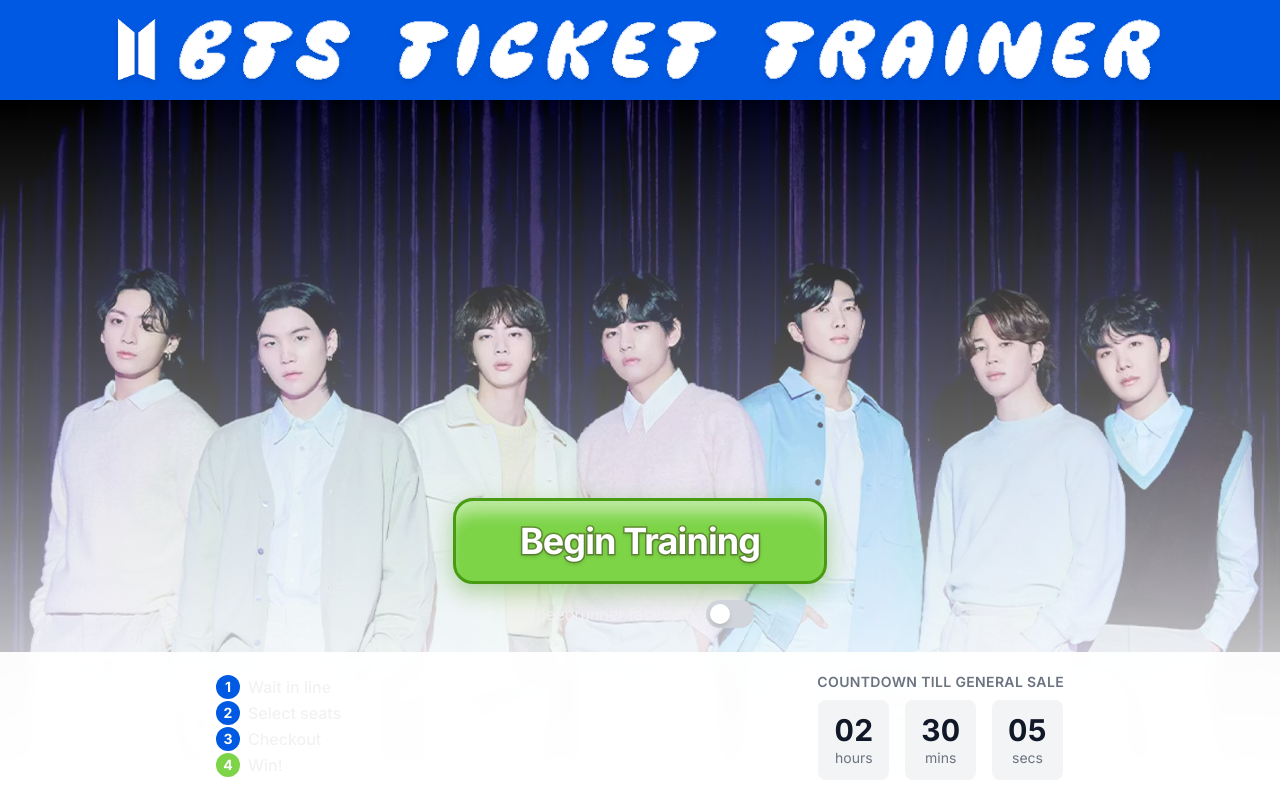
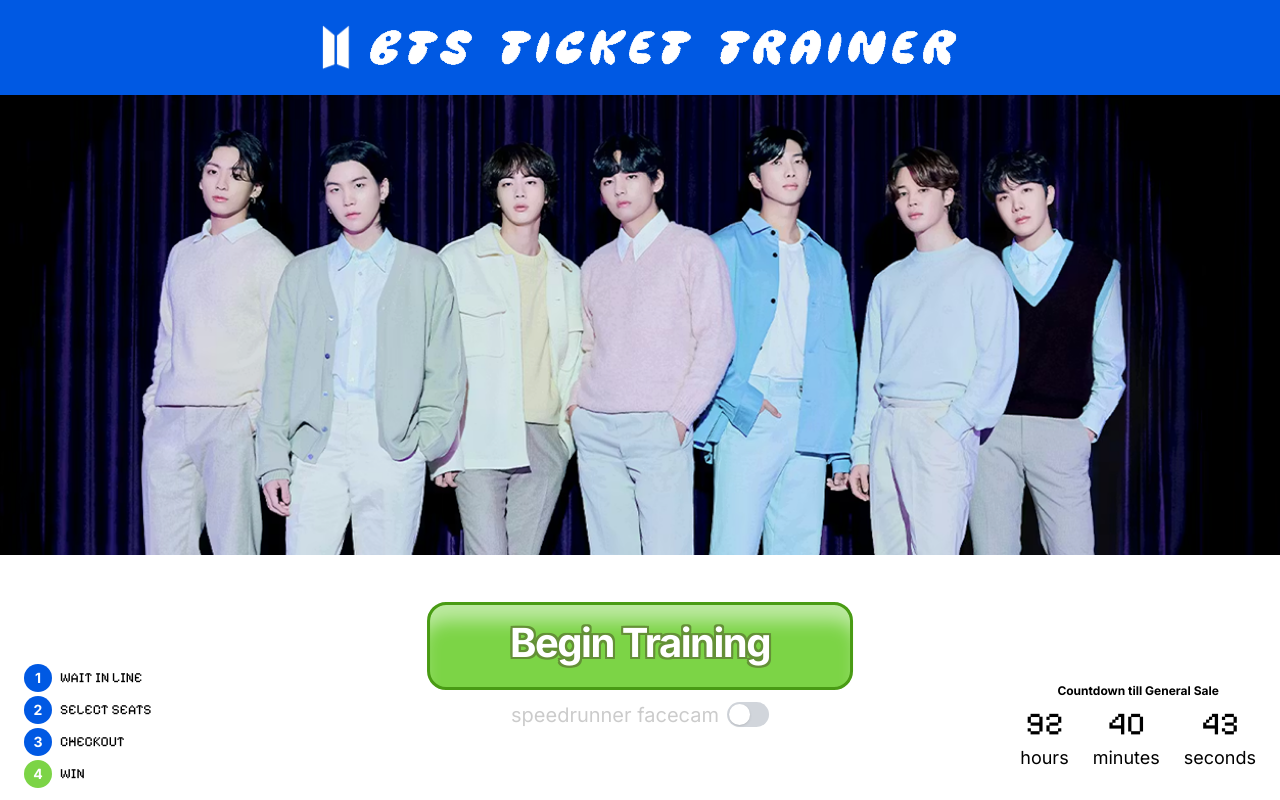
Before and after one commit to Sp00nzzz/btstraining, a Next.js app: page / in a window 1280 px wide. Built offline with nearby package versions, Linux system fonts and the light colour scheme; no server answers; the database is empty.

Commit message:
character select

```diff
--- a/src/app/character-select/page.tsx
+++ /dev/null
@@ -1,95 +0,0 @@
-"use client";
-
-import { useState } from "react";
-import { useRouter } from "next/navigation";
-import CharacterSelect from "@/components/CharacterSelect";
-
-const imgBTSLogo = "/splash/bts-logo-blue.png";
-const imgTicketTrainerText = "/splash/bts-ticket-trainer-text.png";
-
-export default function CharacterSelectPage() {
-  const router = useRouter();
-  const [selectedCharacter, setSelectedCharacter] = useState<number | null>(null);
-  const [selectedName, setSelectedName] = useState<string>("");
-
-  const handleSelect = (index: number, name: string) => {
-    setSelectedCharacter(index);
-    setSelectedName(name);
-  };
-
-  const handleContinue = () => {
-    if (selectedCharacter !== null) {
-      // Store selected character in sessionStorage
-      sessionStorage.setItem("selected_character", selectedCharacter.toString());
-      sessionStorage.setItem("selected_character_name", selectedName);
-      router.push("/");
-    }
-  };
-
-  return (
-    <div className="fixed inset-0 z-[100] overflow-hidden bg-white flex flex-col">
-      {/* Blue Header Bar */}
-      <div className="relative h-[90px] md:h-[145px] bg-[#0059e3] flex-shrink-0">
-        {/* BTS Logo */}
-        <div className="absolute left-4 md:left-8 top-1/2 -translate-y-1/2 h-[50px] md:h-[100px] w-[32px] md:w-[65px]">
-          <img
-            src={imgBTSLogo}
-            alt="BTS"
-            className="h-full w-full object-contain"
-          />
-        </div>
-
-        {/* BTS TICKET TRAINER Text */}
-        <div className="absolute left-1/2 -translate-x-1/2 top-1/2 -translate-y-1/2 h-[40px] md:h-[78px] w-auto">
-          <img
-            src={imgTicketTrainerText}
-            alt="BTS TICKET TRAINER"
-            className="h-full w-auto object-contain mix-blend-plus-lighter"
-          />
-        </div>
-      </div>
-
-      {/* Main Content */}
-      <div className="flex-1 flex flex-col overflow-hidden">
-        {/* Title */}
-        <div className="text-center py-4 md:py-6">
-          <h1 className="text-2xl md:text-4xl font-bold text-black font-[var(--font-pixelify-sans)]">
-            SELECT YOUR BIAS
-          </h1>
-          <p className="text-sm md:text-lg text-gray-600 mt-1">
-            Click on a member to select
-          </p>
-        </div>
-
-        {/* Character Select Area */}
-        <div className="flex-1 flex items-center justify-center px-4 overflow-hidden">
-          <div className="w-full max-w-6xl">
-            <CharacterSelect
-              onSelect={handleSelect}
-              selectedCharacter={selectedCharacter}
-            />
-          </div>
-        </div>
-
-        {/* Bottom Controls */}
-        <div className="flex-shrink-0 bg-white px-4 md:px-6 py-4 md:py-6 flex justify-center">
-          <button
-            onClick={handleContinue}
-            disabled={selectedCharacter === null}
-            className={`rounded-[19px] px-12 md:px-20 py-4 md:py-6 transition-all ${
-              selectedCharacter !== null
-                ? "bg-[#7cd446] border-[3px] border-[#499b14] shadow-[inset_0px_24px_18px_-8px_rgba(255,255,255,0.5)] hover:brightness-105 active:scale-95"
-                : "bg-gray-300 border-[3px] border-gray-400 cursor-not-allowed"
-            }`}
-          >
-            <span className={`text-xl md:text-[40px] font-bold tracking-[-1.5px] font-[var(--font-nunito)] ${
-              selectedCharacter !== null ? "text-white" : "text-gray-500"
-            }`}>
-              {selectedCharacter !== null ? `Continue with ${selectedName}` : "Select a Member"}
-            </span>
-          </button>
-        </div>
-      </div>
-    </div>
-  );
-}
--- a/src/components/CharacterSelect.tsx
+++ b/src/components/CharacterSelect.tsx
@@ -4,12 +4,23 @@
 
 const CHARACTER_NAMES = [
   "Jungkook",
-  "Jimin",
+  "Suga",
+  "Jin",
   "V",
   "RM",
+  "Jimin",
   "J-Hope",
-  "Suga",
-  "Jin",
+];
+
+// Approximate horizontal positions (as percentage from left) for each character's name tag
+const CHARACTER_POSITIONS = [
+  { x: 7, y: 15 },   // Jungkook
+  { x: 20, y: 15 },  // Suga
+  { x: 33, y: 12 },  // Jin
+  { x: 46, y: 10 },  // V
+  { x: 59, y: 12 },  // RM
+  { x: 72, y: 15 },  // Jimin
+  { x: 88, y: 15 },  // J-Hope
 ];
 
 const CHARACTER_COUNT = 7;
@@ -138,7 +149,7 @@
   return (
     <div
       ref={containerRef}
-      className="relative w-full aspect-[1280/560] overflow-hidden cursor-pointer"
+      className="relative w-full aspect-[1280/720] md:aspect-[1280/560] overflow-hidden cursor-pointer"
       onClick={handleClick}
       onMouseMove={handleMouseMove}
       onMouseLeave={handleMouseLeave}
@@ -147,7 +158,7 @@
       <img
         src="/characters/bg.png"
         alt=""
-        className="absolute inset-0 w-full h-full object-cover object-top pointer-events-none"
+        className="absolute inset-0 w-full h-full object-cover object-center md:object-top pointer-events-none"
         draggable={false}
       />
 
@@ -166,7 +177,7 @@
             <img
               src={`/characters/${num}.png`}
               alt={CHARACTER_NAMES[index]}
-              className="absolute inset-0 w-full h-full object-cover object-top transition-all duration-200"
+              className="absolute inset-0 w-full h-full object-cover object-center md:object-top transition-all duration-200"
               style={{
                 // Dim non-selected characters when one is selected
                 filter: hasSelection && !isSelected
@@ -183,7 +194,7 @@
               <img
                 src={`/characters/${num}.png`}
                 alt=""
-                className="absolute inset-0 w-full h-full object-cover object-top"
+                className="absolute inset-0 w-full h-full object-cover object-center md:object-top"
                 style={{
                   filter: "brightness(1.2) sepia(1) saturate(4) hue-rotate(260deg)",
                   mixBlendMode: "overlay",
@@ -198,7 +209,7 @@
               <img
                 src={`/characters/${num}.png`}
                 alt=""
-                className="absolute inset-0 w-full h-full object-cover object-top"
+                className="absolute inset-0 w-full h-full object-cover object-center md:object-top"
                 style={{
                   filter: "brightness(1.5) blur(10px) sepia(1) saturate(3) hue-rotate(260deg)",
                   mixBlendMode: "screen",
@@ -213,7 +224,7 @@
 
       {/* Character name display */}
       {(selectedCharacter !== null || hoveredCharacter !== null) && (
-        <div className="absolute bottom-4 left-1/2 -translate-x-1/2 bg-black/70 text-white px-6 py-2 rounded-full font-[var(--font-nunito)] text-lg md:text-2xl font-bold pointer-events-none">
+        <div className="absolute bottom-[120px] left-1/2 -translate-x-1/2 bg-black/70 text-white px-4 md:px-6 py-1.5 md:py-2 rounded-full font-[var(--font-nunito)] text-base md:text-2xl font-bold pointer-events-none whitespace-nowrap">
           {CHARACTER_NAMES[selectedCharacter ?? hoveredCharacter!]}
         </div>
       )}
--- a/src/components/SplashScreen.tsx
+++ b/src/components/SplashScreen.tsx
@@ -1,11 +1,11 @@
 "use client";
 
 import { useState, useEffect } from "react";
-import { motion } from "framer-motion";
 import { useFacecamStore } from "@/components/Facecam";
+import LeaderboardBanner from "@/components/LeaderboardBanner";
+import CharacterSelect from "@/components/CharacterSelect";
 
-// Image assets from public/splash folder
-const imgBTSGroup = "/splash/bts-group.png";
+// Image assets from public/splash2 folder
 const imgBTSLogo = "/splash2/bts-logo-white.png";
 const imgTicketTrainerText = "/splash2/header-text.png";
 
@@ -13,198 +13,171 @@
   onStart: () => void;
 }
 
-// Helper to zero-pad numbers
-const padNumber = (num: number): string => num.toString().padStart(2, "0");
-
 export default function SplashScreen({ onStart }: SplashScreenProps) {
   const { isCameraEnabled, toggleCamera } = useFacecamStore();
-  const [isLoaded, setIsLoaded] = useState(false);
+  const [selectedCharacter, setSelectedCharacter] = useState<number | null>(null);
+  const [selectedName, setSelectedName] = useState<string>("");
 
-  // Countdown timer state
-  const [countdown, setCountdown] = useState({ hours: 2, minutes: 30, seconds: 10 });
+  // Countdown timer state - countdown to Sat, Jan 24 @ 1:00 PM EST
+  // EST is UTC-5, so 1:00 PM EST = 18:00 UTC
+  const TARGET_DATE = new Date('2026-01-24T18:00:00Z');
 
-  // Set loaded state after mount for entrance animations
-  useEffect(() => {
-    setIsLoaded(true);
-  }, []);
+  const [countdown, setCountdown] = useState<{ hours: number; minutes: number; seconds: number } | null>(null);
+
+  const handleCharacterSelect = (index: number, name: string) => {
+    setSelectedCharacter(index);
+    setSelectedName(name);
+  };
 
   useEffect(() => {
-    const timer = setInterval(() => {
-      setCountdown((prev) => {
-        let { hours, minutes, seconds } = prev;
+    const calculateTimeRemaining = () => {
+      const now = new Date();
+      const diff = TARGET_DATE.getTime() - now.getTime();
 
-        if (seconds > 0) {
-          seconds--;
-        } else if (minutes > 0) {
-          minutes--;
-          seconds = 59;
-        } else if (hours > 0) {
-          hours--;
-          minutes = 59;
-          seconds = 59;
+      if (diff <= 0) {
+        return { hours: 0, minutes: 0, seconds: 0 };
       }
 
+      const hours = Math.floor(diff / (1000 * 60 * 60));
+      const minutes = Math.floor((diff % (1000 * 60 * 60)) / (1000 * 60));
+      const seconds = Math.floor((diff % (1000 * 60)) / 1000);
+
       return { hours, minutes, seconds };
-      });
+    };
+
+    // Set initial value on client
+    setCountdown(calculateTimeRemaining());
+
+    const timer = setInterval(() => {
+      setCountdown(calculateTimeRemaining());
     }, 1000);
 
     return () => clearInterval(timer);
   }, []);
 
   return (
-    <div className="fixed inset-0 z-[100] flex flex-col overflow-hidden bg-gradient-to-b from-[#0059e3] to-[#003d9e]">
+    <div className="fixed inset-0 z-[100] overflow-hidden bg-white">
       {/* Blue Header Bar */}
-      <motion.header
-        initial={{ y: -100, opacity: 0 }}
-        animate={{ y: 0, opacity: 1 }}
-        transition={{ duration: 0.5, ease: "easeOut" }}
-        className="relative z-20 flex h-[70px] flex-shrink-0 items-center justify-center bg-[#0059e3] shadow-lg md:h-[100px]"
-      >
-        <div className="flex h-[45px] items-center gap-3 md:h-[70px] md:gap-4">
+      <div className="absolute top-0 left-0 right-0 h-[40px] md:h-[95px] bg-[#0059e3] z-10">
+        {/* Centered Logo + Text Container */}
+        <div className="absolute left-1/2 -translate-x-1/2 top-1/2 -translate-y-1/2 flex items-center gap-2 md:gap-4">
+          {/* BTS Logo */}
+          <div className="h-[20px] md:h-[70px] w-[13px] md:w-[45px]">
             <img
               src={imgBTSLogo}
-            alt="BTS Logo"
-            className="h-full w-auto object-contain drop-shadow-md"
+              alt="BTS"
+              className="h-full w-full object-contain"
             />
+          </div>
+
+          {/* BTS TICKET TRAINER Text */}
+          <div className="h-[25px] md:h-[60px] w-auto">
             <img
               src={imgTicketTrainerText}
-            alt="BTS Ticket Trainer"
-            className="h-full w-auto object-contain drop-shadow-md"
+              alt="BTS TICKET TRAINER"
+              className="h-full w-auto object-contain mix-blend-plus-lighter"
             />
           </div>
-      </motion.header>
+        </div>
+      </div>
 
       {/* Main Content Area */}
-      <div className="relative flex flex-1 flex-col overflow-hidden">
-        {/* BTS Group Photo Background */}
-        <motion.div
-          initial={{ scale: 1.1, opacity: 0 }}
-          animate={{ scale: 1, opacity: 1 }}
-          transition={{ duration: 0.8, ease: "easeOut" }}
-          className="absolute inset-0"
-        >
-          <img
-            src={imgBTSGroup}
-            alt="BTS Group"
-            className="h-full w-full object-cover object-top"
+      <div className="absolute top-[40px] md:top-[95px] left-0 right-0 bottom-0 flex flex-col">
+        {/* Character Select - Takes remaining space, centered vertically on mobile */}
+        <div className="relative flex-1 overflow-hidden flex items-start md:items-center justify-center mb-[-100px] md:mb-0">
+          <div className="w-full h-auto md:h-full md:-translate-y-[100px]">
+            <CharacterSelect
+              onSelect={handleCharacterSelect}
+              selectedCharacter={selectedCharacter}
             />
-          {/* Gradient overlay for better text readability */}
-          <div className="absolute inset-0 bg-gradient-to-t from-white via-white/40 to-transparent" />
-        </motion.div>
+          </div>
+        </div>
 
-        {/* Content Container */}
-        <div className="relative z-10 flex flex-1 flex-col justify-end">
-          {/* Center CTA Section */}
-          <motion.div
-            initial={{ y: 50, opacity: 0 }}
-            animate={isLoaded ? { y: 0, opacity: 1 } : {}}
-            transition={{ duration: 0.6, delay: 0.3, ease: "easeOut" }}
-            className="flex flex-col items-center px-4 pb-4 md:pb-6"
-          >
-            {/* Begin Training Button */}
+        {/* Bottom Section with controls */}
+        <div className="relative bg-white px-3 md:px-6 py-3 md:py-3 pb-safe">
+          {/* Green Begin Training Button + Facecam Toggle - Centered */}
+          <div className="flex flex-col items-center mb-3 md:mb-0 md:absolute md:left-1/2 md:-translate-x-1/2 md:top-[-50px]">
             <button
               onClick={onStart}
-              className="group relative rounded-2xl bg-[#7cd446] px-10 py-4 shadow-xl transition-all duration-200 hover:scale-105 hover:shadow-2xl active:scale-95 md:px-16 md:py-5"
-              style={{
-                border: "3px solid #499b14",
-                boxShadow: "inset 0px 20px 16px -8px rgba(255,255,255,0.5), 0 8px 24px rgba(73, 155, 20, 0.4)",
-              }}
-              aria-label="Begin Training - Start the ticket purchasing simulation"
+              className="bg-[#7cd446] border-[3px] border-[#499b14] rounded-[15px] md:rounded-[19px] px-8 md:px-20 py-3 md:py-6 shadow-[inset_0px_24px_18px_-8px_rgba(255,255,255,0.5)] hover:brightness-105 active:scale-95 transition-all"
             >
               <span
-                className="text-xl font-bold tracking-tight text-white md:text-4xl"
-                style={{
-                  WebkitTextStroke: "3px #649037",
-                  paintOrder: "stroke fill",
-                  textShadow: "0 2px 4px rgba(0,0,0,0.2)",
-                }}
+                className="text-white text-lg md:text-[40px] font-bold tracking-[-1px] md:tracking-[-1.5px] font-[var(--font-nunito)]"
+                style={{ textShadow: '-2px -2px 0 #649037, 2px -2px 0 #649037, -2px 2px 0 #649037, 2px 2px 0 #649037, 0 -2px 0 #649037, 0 2px 0 #649037, -2px 0 0 #649037, 2px 0 0 #649037' }}
               >
                 Begin Training
               </span>
             </button>
 
             {/* Speedrunner Facecam Toggle */}
-            <div className="mt-4 flex items-center gap-3">
-              <span className="text-sm text-gray-500 md:text-base">
-                Speedrunner facecam
+            <div className="flex items-center gap-2 mt-2 md:mt-3">
+              <span className="text-black text-xs md:text-[20px] opacity-20">
+                speedrunner facecam
               </span>
               <button
                 onClick={toggleCamera}
-                role="switch"
-                aria-checked={isCameraEnabled}
-                aria-label={`Speedrunner facecam is ${isCameraEnabled ? "on" : "off"}`}
-                className={`relative h-7 w-12 rounded-full transition-colors duration-200 focus:outline-none focus:ring-2 focus:ring-[#7cd446] focus:ring-offset-2 ${
-                  isCameraEnabled ? "bg-[#7cd446]" : "bg-gray-300"
+                className={`relative w-[36px] md:w-[42px] h-[22px] md:h-[25px] rounded-full transition-colors ${
+                  isCameraEnabled ? 'bg-[#7cd446]' : 'bg-gray-300'
                 }`}
+                aria-label="Toggle speedrunner facecam"
               >
-                <span
-                  className={`absolute top-1 h-5 w-5 rounded-full bg-white shadow-md transition-transform duration-200 ${
-                    isCameraEnabled ? "left-6" : "left-1"
+                <div
+                  className={`absolute top-[2px] w-[18px] md:w-[21px] h-[18px] md:h-[21px] bg-white rounded-full shadow transition-transform ${
+                    isCameraEnabled ? 'left-[16px] md:left-[19px]' : 'left-[2px]'
                   }`}
                 />
               </button>
             </div>
-          </motion.div>
+          </div>
 
-          {/* Bottom Info Section */}
-          <motion.div
-            initial={{ y: 30, opacity: 0 }}
-            animate={isLoaded ? { y: 0, opacity: 1 } : {}}
-            transition={{ duration: 0.5, delay: 0.5, ease: "easeOut" }}
-            className="bg-white/95 backdrop-blur-sm"
-          >
-            <div className="mx-auto flex max-w-4xl flex-col items-center justify-between gap-4 px-4 py-4 md:flex-row md:gap-8 md:px-6 md:py-5">
-              {/* Steps List */}
-              <nav aria-label="Training steps">
-                <ol className="flex flex-wrap justify-center gap-x-4 gap-y-1 text-sm font-medium text-gray-700 md:flex-col md:gap-y-0.5 md:text-base">
-                  <li className="flex items-center gap-2">
-                    <span className="flex h-5 w-5 items-center justify-center rounded-full bg-[#0059e3] text-xs font-bold text-white md:h-6 md:w-6 md:text-sm">1</span>
-                    <span>Wait in line</span>
-                  </li>
-                  <li className="flex items-center gap-2">
-                    <span className="flex h-5 w-5 items-center justify-center rounded-full bg-[#0059e3] text-xs font-bold text-white md:h-6 md:w-6 md:text-sm">2</span>
-                    <span>Select seats</span>
-                  </li>
-                  <li className="flex items-center gap-2">
-                    <span className="flex h-5 w-5 items-center justify-center rounded-full bg-[#0059e3] text-xs font-bold text-white md:h-6 md:w-6 md:text-sm">3</span>
-                    <span>Checkout</span>
-                  </li>
-                  <li className="flex items-center gap-2">
-                    <span className="flex h-5 w-5 items-center justify-center rounded-full bg-[#7cd446] text-xs font-bold text-white md:h-6 md:w-6 md:text-sm">4</span>
-                    <span>Win!</span>
-                  </li>
-                </ol>
-              </nav>
+          {/* Two Column Layout for Bottom - Steps and Countdown */}
+          <div className="flex items-center justify-between gap-2 md:gap-0">
+            {/* Left: Steps List - More compact on mobile */}
+            <div className="flex-shrink-0">
+              <div className="flex flex-col gap-0.5 md:gap-1">
+                {[
+                  { num: 1, label: "WAIT IN LINE", color: "bg-[#0059e3]" },
+                  { num: 2, label: "SELECT SEATS", color: "bg-[#0059e3]" },
+                  { num: 3, label: "CHECKOUT", color: "bg-[#0059e3]" },
+                  { num: 4, label: "WIN", color: "bg-[#7cd446]" },
+                ].map((step) => (
+                  <div key={step.num} className="flex items-center gap-1.5 md:gap-2">
+                    <div className={`${step.color} w-5 h-5 md:w-7 md:h-7 rounded-full flex items-center justify-center`}>
+                      <span className="text-white text-[10px] md:text-sm font-bold">{step.num}</span>
+                    </div>
+                    <span className="text-black text-[10px] md:text-sm font-pixelify">{step.label}</span>
+                  </div>
+                ))}
+              </div>
+            </div>
 
-              {/* Countdown Timer */}
-              <div className="text-center" role="timer" aria-label="Countdown to general sale">
-                <p className="mb-2 text-xs font-semibold uppercase tracking-wide text-gray-500 md:text-sm">
+            {/* Right: Countdown Timer - More compact on mobile */}
+            <div className="text-center flex-shrink-0">
+              <p className="text-black text-[10px] md:text-[12px] font-bold mb-0.5 md:mb-1 font-sans">
                 Countdown till General Sale
               </p>
-                <div className="flex justify-center gap-3 md:gap-4">
-                  <div className="flex flex-col items-center rounded-lg bg-gray-100 px-3 py-2 md:px-4 md:py-3">
-                    <span className="text-2xl font-bold tabular-nums text-gray-900 md:text-3xl">
-                      {padNumber(countdown.hours)}
-                    </span>
-                    <span className="text-xs text-gray-500 md:text-sm">hours</span>
+              <div className="flex gap-3 md:gap-6 justify-center">
+                <div className="text-center">
+                  <p className="text-black text-lg md:text-[32px] font-pixelify leading-tight">{countdown?.hours ?? '--'}</p>
+                  <p className="text-black text-[10px] md:text-[18px] font-sans">hours</p>
                 </div>
-                  <div className="flex flex-col items-center rounded-lg bg-gray-100 px-3 py-2 md:px-4 md:py-3">
-                    <span className="text-2xl font-bold tabular-nums text-gray-900 md:text-3xl">
-                      {padNumber(countdown.minutes)}
-                    </span>
-                    <span className="text-xs text-gray-500 md:text-sm">mins</span>
+                <div className="text-center">
+                  <p className="text-black text-lg md:text-[32px] font-pixelify leading-tight">{countdown?.minutes ?? '--'}</p>
+                  <p className="text-black text-[10px] md:text-[18px] font-sans">minutes</p>
                 </div>
-                  <div className="flex flex-col items-center rounded-lg bg-gray-100 px-3 py-2 md:px-4 md:py-3">
-                    <span className="text-2xl font-bold tabular-nums text-gray-900 md:text-3xl">
-                      {padNumber(countdown.seconds)}
-                    </span>
-                    <span className="text-xs text-gray-500 md:text-sm">secs</span>
+                <div className="text-center">
+                  <p className="text-black text-lg md:text-[32px] font-pixelify leading-tight">{countdown?.seconds ?? '--'}</p>
+                  <p className="text-black text-[10px] md:text-[18px] font-sans">seconds</p>
                 </div>
               </div>
             </div>
           </div>
-          </motion.div>
         </div>
+      </div>
+
+      {/* Leaderboard Banner - Top overlay */}
+      <div className="absolute top-0 left-0 right-0 z-50 hidden">
+        <LeaderboardBanner />
       </div>
     </div>
   );
```
Also changed, not shown: 2 other files (tests, documents, lock files or other folders). Lines whose indentation alone changed are shown as unchanged.
